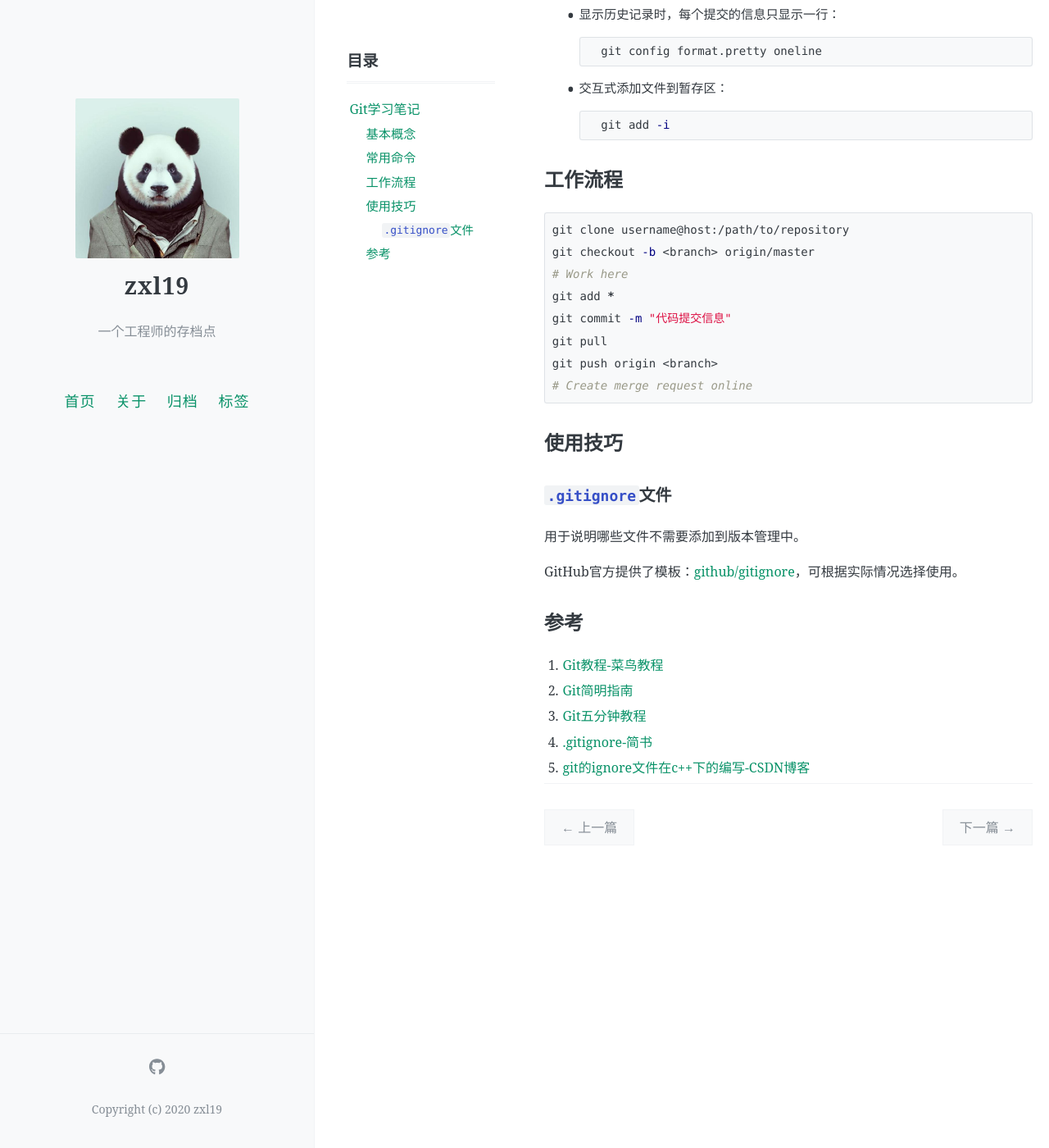
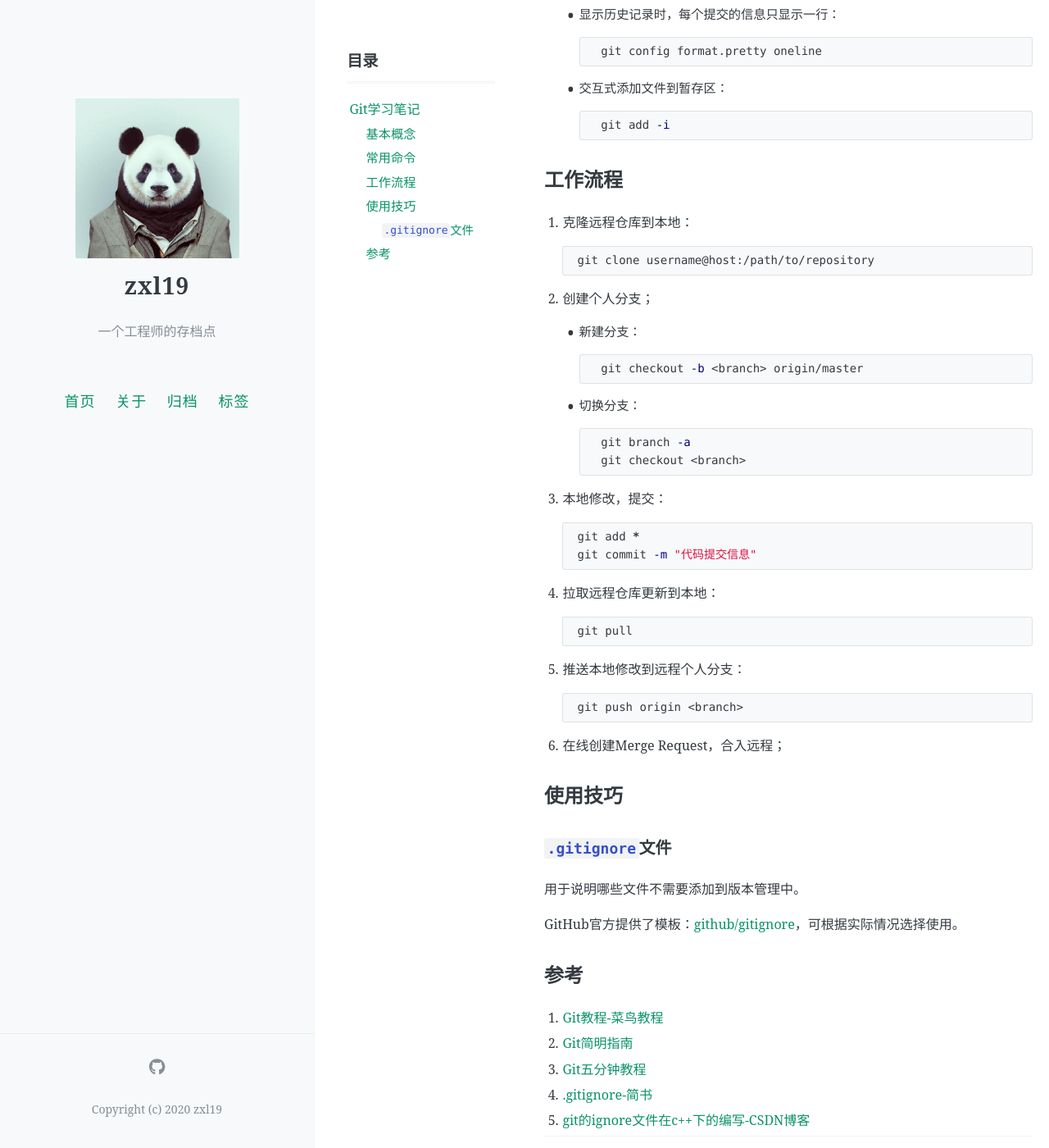
Before and after one commit to zxl19/zxl19.github.io, a Jekyll site: the page built from _posts/2021-08-14-git-note.md, in a window 1280 px wide and 1400 px high, scrolled down 2187 px. Shown: the whole window at 82% size. Built offline with Jekyll 4.4.1, drawn with Linux system fonts in a browser that asks for light colours; comment, search, counter and statistics services are not loaded.

Commit message:
Update 2021-08-14-git-note.md

````diff
--- a/_posts/2021-08-14-git-note.md
+++ b/_posts/2021-08-14-git-note.md
@@ -135,16 +135,47 @@ pinned: false
 
 ## 工作流程
 
-```shell
-git clone username@host:/path/to/repository
-git checkout -b <branch> origin/master
-# Work here
-git add *
-git commit -m "代码提交信息"
-git pull
-git push origin <branch>
-# Create merge request online
-```
+1. 克隆远程仓库到本地：
+
+    ```shell
+    git clone username@host:/path/to/repository
+    ```
+
+2. 创建个人分支；
+
+    - 新建分支：
+
+        ```shell
+        git checkout -b <branch> origin/master
+        ```
+
+    - 切换分支：
+
+        ```shell
+        git branch -a
+        git checkout <branch>
+        ```
+
+3. 本地修改，提交：
+
+    ```shell
+    git add *
+    git commit -m "代码提交信息"
+    ```
+
+4. 拉取远程仓库更新到本地：
+
+    ```shell
+    git pull
+    ```
+
+5. 推送本地修改到远程个人分支：
+
+    ```shell
+    git push origin <branch>
+    ```
+
+6. 在线创建Merge Request，合入远程；
 
 ## 使用技巧
 
````
